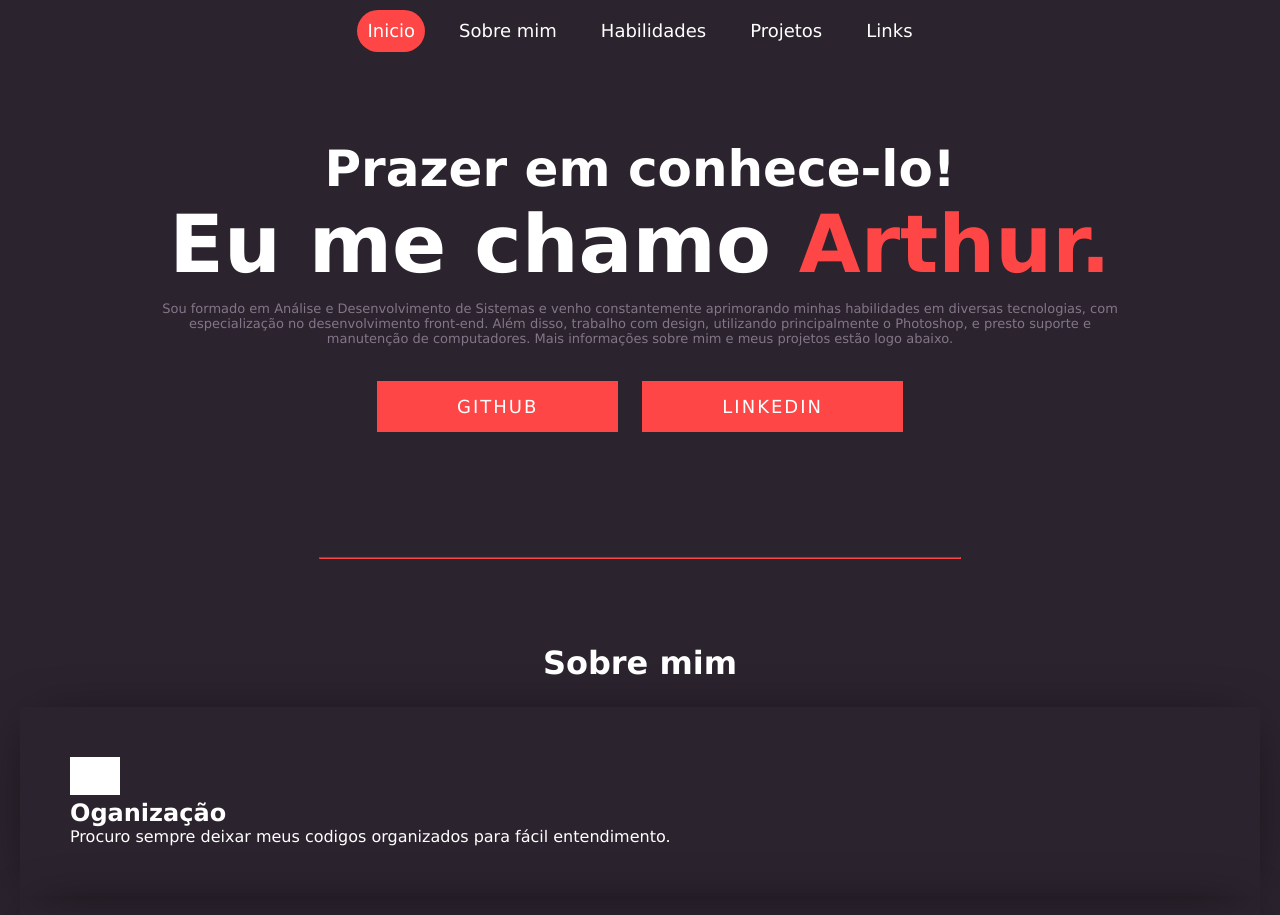
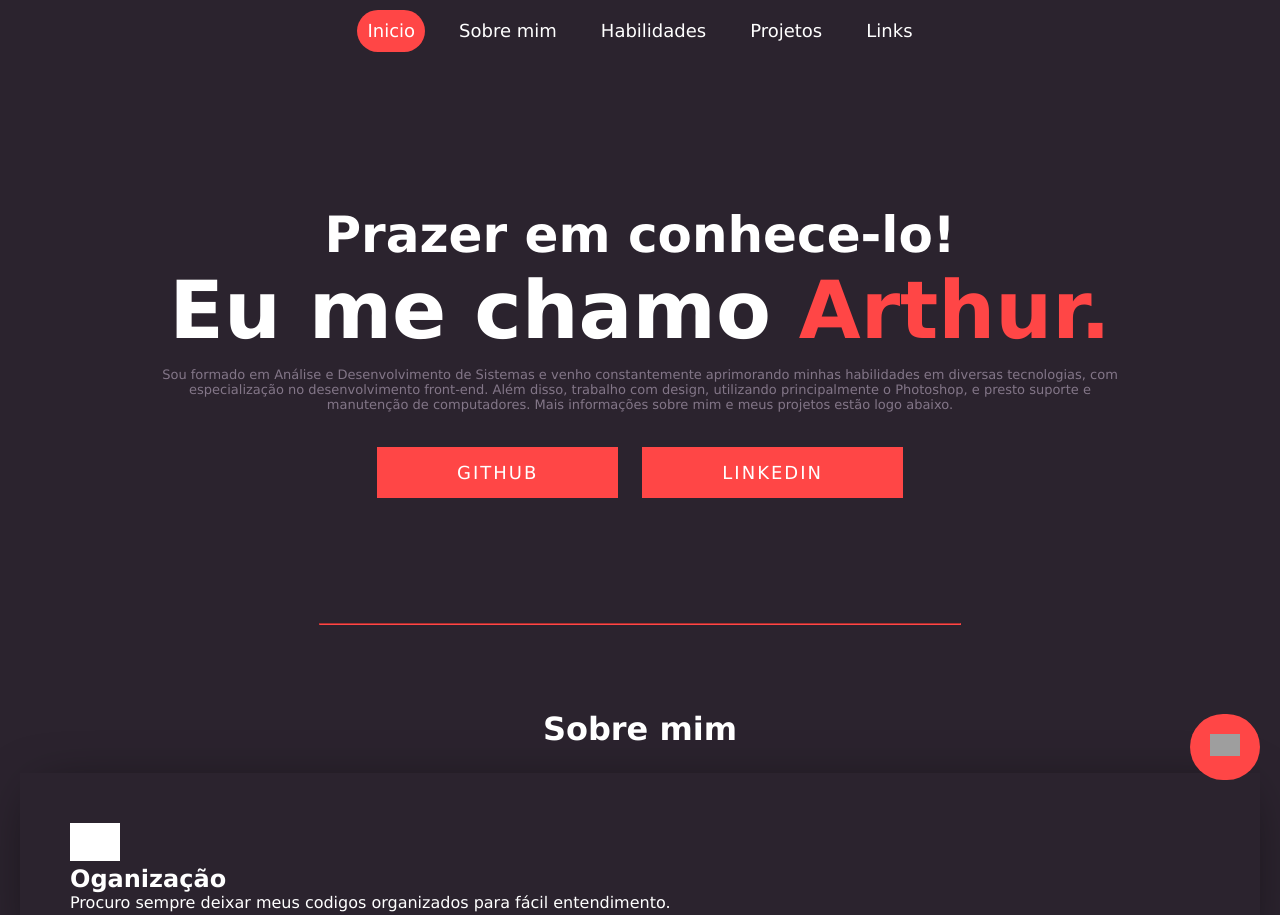
Before and after one commit to Arthurvdev/Portfolio-atualizado, a plain HTML site: page index.html in a window 1280 px wide. Shown: the top 915 px of the page. Drawn offline with nearby package versions, Linux system fonts and the light colour scheme; grey boxes are pictures that could not be loaded.

Commit message:
Add files via upload

```diff
--- a/index.html
+++ b/index.html
@@ -11,6 +11,10 @@
 
 <body>
 
+    <div class="scrollup">
+        <a href="#navbar"><img src="https://cdn2.iconfinder.com/data/icons/general-ui-outlined/16/up-256.png" alt=""></a>
+    </div>
+
     <div class="indicador">
         <div class="dot"></div>
         <div class="dot"></div>
@@ -20,7 +24,7 @@
 
     <!--NAVBAR-->
 
-    <div class="navbar" data-aos="fade-down">
+    <div id="navbar" class="navbar" data-aos="fade-down">
         <div class="navbar-conteiner">
             <ul class="inicio">
                 <li><a href="#inicio">Inicio</a></li>
--- a/style.css
+++ b/style.css
@@ -26,6 +26,32 @@ hr{
     justify-content: center;
 }
 
+.scrollup{
+    padding: 20px;
+    z-index: 11;
+    position: fixed;
+}
+
+.scrollup a{
+    margin: 20px;
+    bottom: 0;
+    right: 0;
+    padding: 20px;
+    z-index: 10;
+    position: fixed;
+    background-color: rgb(255, 70, 70);
+    border-radius: 50px;
+    transition: 0.1s;
+}
+
+.scrollup a:hover{
+    background-color: rgb(207, 60, 60);
+    transition: 0.1s;
+}
+
+.scrollup a img{
+    width: 30px;
+}
 
 /*navbar*/
 
@@ -34,7 +60,7 @@ hr{
     width: 100%;
     background-color: rgb(43, 35, 46);
     text-align: center;
-    position: fixed;
+    position: relative;
     color: rgb(255, 255, 255);
 }
 
```
